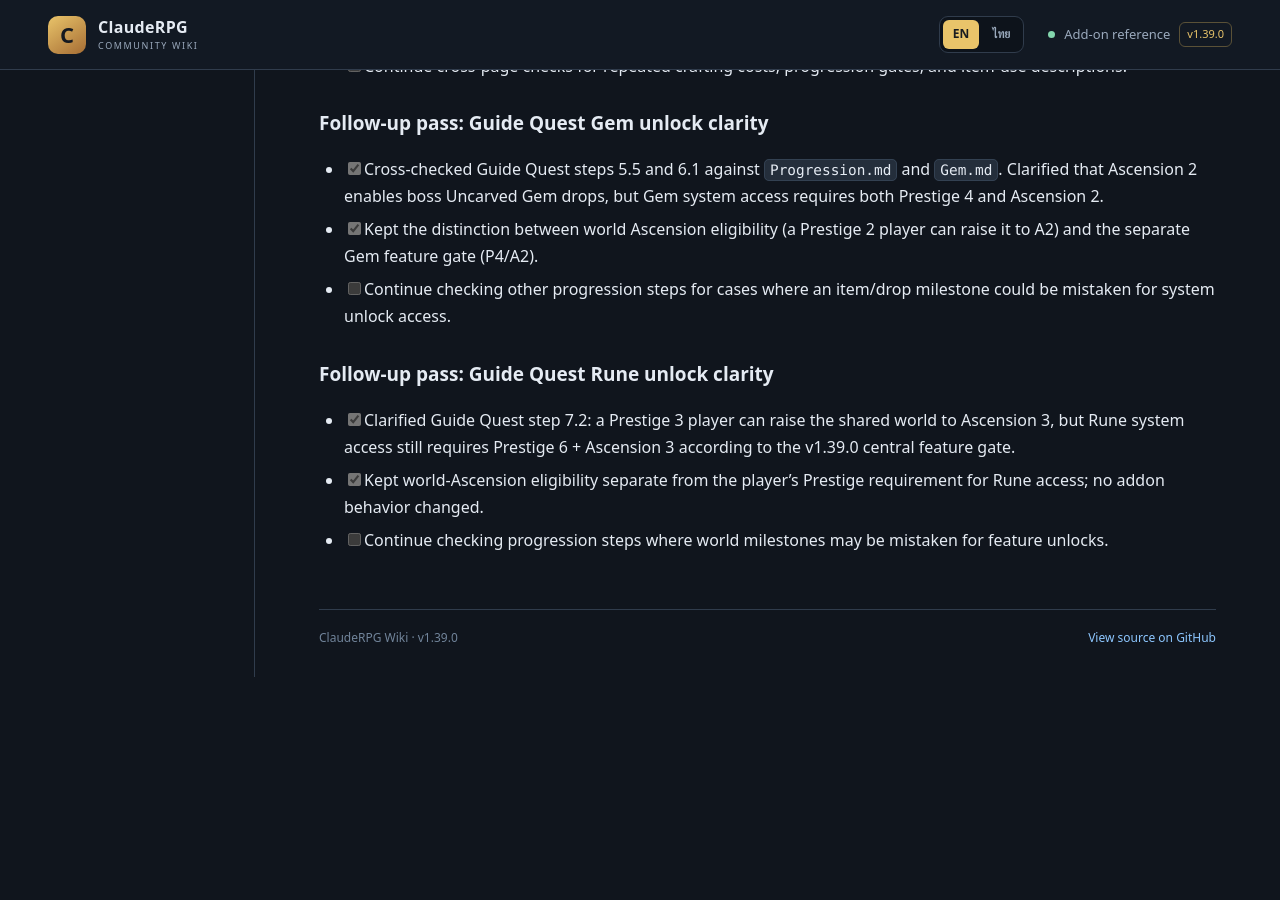
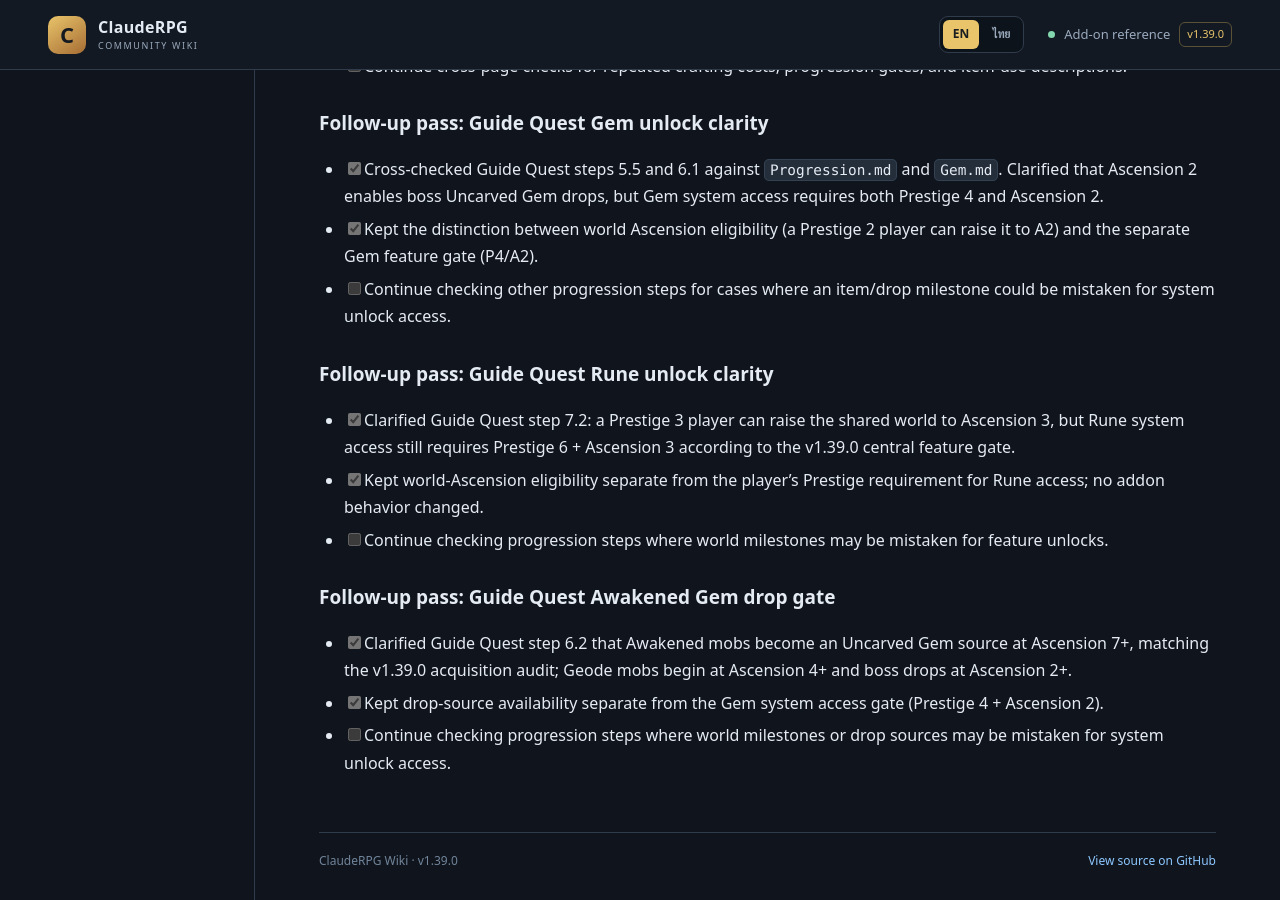
Before and after one commit to miniTorch25/ClaudeRPG-Wiki-V2, a Jekyll site: the page built from CONTENT-GAP-AUDIT.md, in a window 1280 px wide and 900 px high, scrolled down 11686 px. Built offline with Jekyll 4.4.1, drawn with Linux system fonts in a browser that asks for light colours; our own code applies the rules of GitHub Pages for plain Markdown files; before the commit the page ends 12363 px from its top, so only the background shows below that.

Commit message:
Docs: record Awakened Gem drop gate audit

```diff
--- a/CONTENT-GAP-AUDIT.md
+++ b/CONTENT-GAP-AUDIT.md
@@ -267,3 +267,10 @@ Use these labels in editorial notes while drafting:
 - [x] Clarified Guide Quest step 7.2: a Prestige 3 player can raise the shared world to Ascension 3, but Rune system access still requires Prestige 6 + Ascension 3 according to the v1.39.0 central feature gate.
 - [x] Kept world-Ascension eligibility separate from the player's Prestige requirement for Rune access; no addon behavior changed.
 - [ ] Continue checking progression steps where world milestones may be mistaken for feature unlocks.
+
+
+### Follow-up pass: Guide Quest Awakened Gem drop gate
+
+- [x] Clarified Guide Quest step 6.2 that Awakened mobs become an Uncarved Gem source at Ascension 7+, matching the v1.39.0 acquisition audit; Geode mobs begin at Ascension 4+ and boss drops at Ascension 2+.
+- [x] Kept drop-source availability separate from the Gem system access gate (Prestige 4 + Ascension 2).
+- [ ] Continue checking progression steps where world milestones or drop sources may be mistaken for system unlock access.
```
